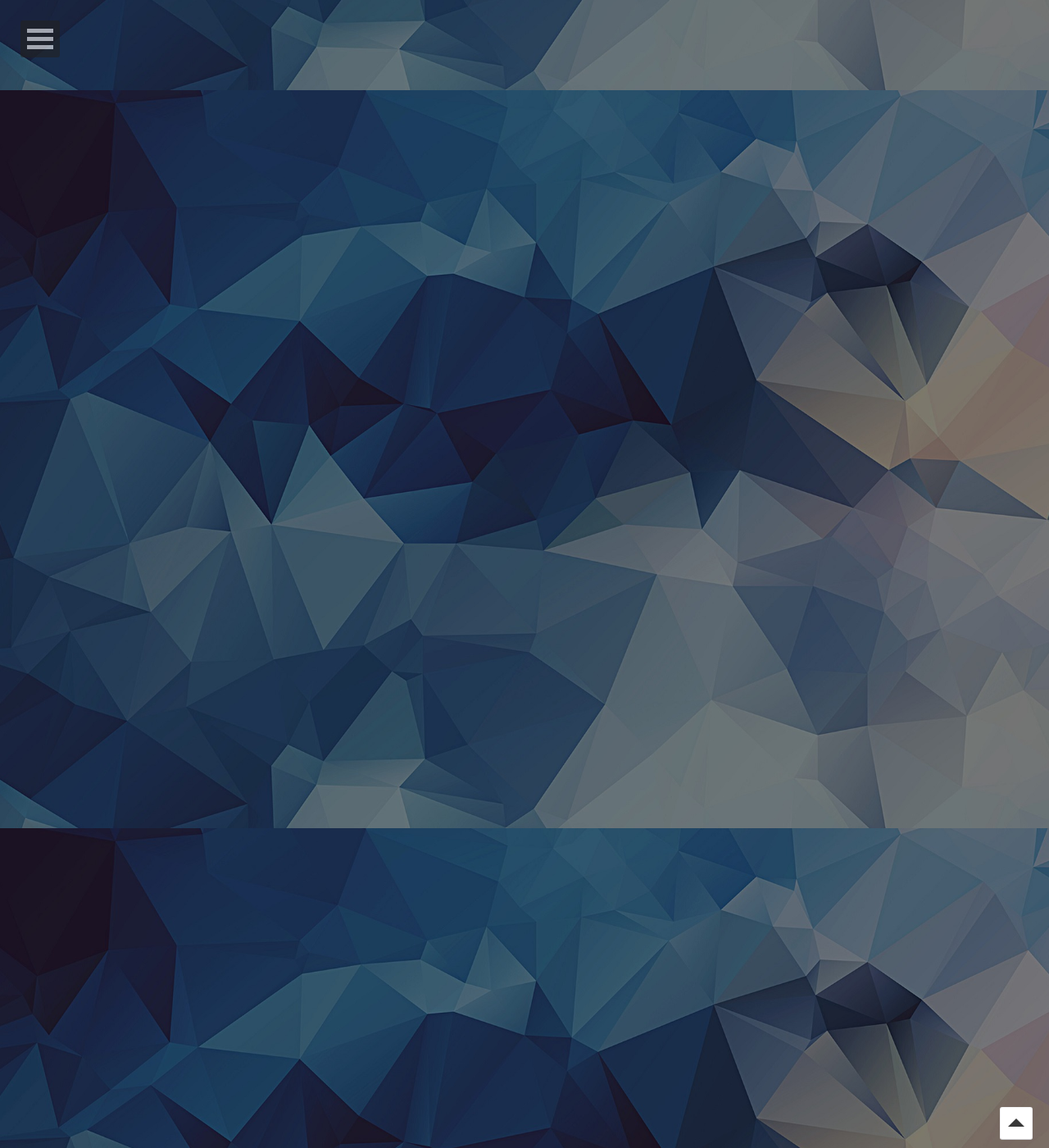
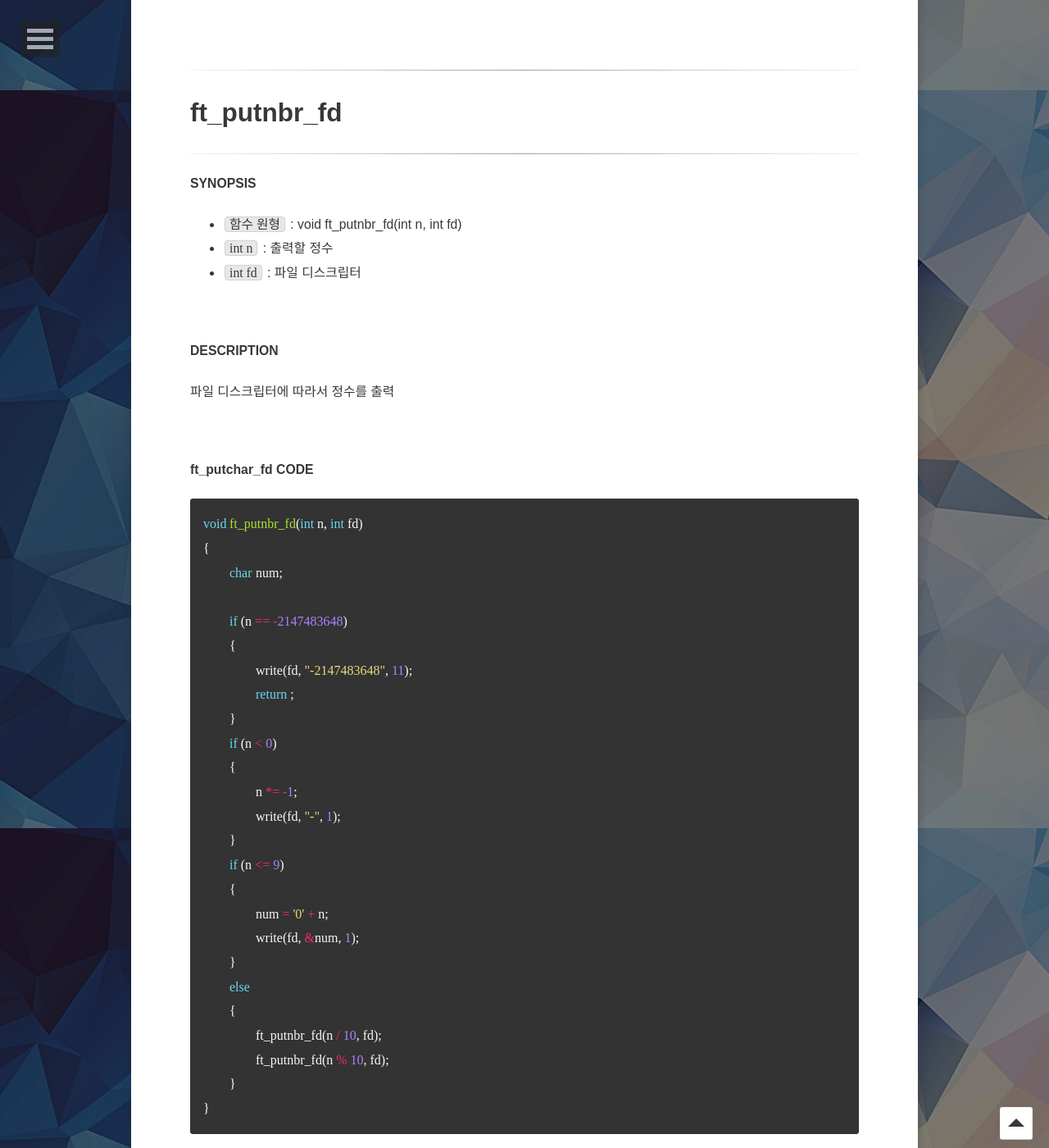
Before and after one commit to 2unbini/2unbini.github.io, a Jekyll site: the page built from _posts/42_LIBFT/2021-05-11-write.md, in a window 1280 px wide and 1400 px high, scrolled down 3490 px. Shown: the whole window at 82% size. Built offline with Jekyll 4.4.1, drawn with Linux system fonts in a browser that asks for light colours; some web fonts are replaced; comment, search, counter and statistics services are not loaded; a file with an impossible date is left out; some of the changed text lies outside the part shown.

Commit message:
Update 2021-05-11-write.md

````diff
--- a/_posts/42_LIBFT/2021-05-11-write.md
+++ b/_posts/42_LIBFT/2021-05-11-write.md
@@ -86,7 +86,115 @@
 }
 ```
 
-fd값이
+딱히 설명할게 없는것 같다.
 
 <br />
 <br />
+
+---
+
+# ft_putendl_fd
+
+---
+
+#### SYNOPSIS
+
+* `함수 원형` : void	ft_putendl_fd(char *s, int fd)
+* `char *s` : 출력할 문자열
+* `int fd` : 파일 디스크립터
+
+<br />
+
+#### DESCRIPTION
+
+파일 디스크립터에 따라서 문자열을 출력하고 개행
+
+<br />
+
+#### ft_putendl_fd CODE
+```c
+void	ft_putendl_fd(char *s, int fd)
+{
+	if (!s || fd < 0)
+		return ;
+	while (*s)
+	{
+		write(fd, s, 1);
+		s++;
+	}
+	write(fd, "\n", 1);
+}
+```
+
+딱히 설명할게 없는것 같다.
+
+<br />
+<br />
+
+---
+
+# ft_putnbr_fd
+
+---
+
+#### SYNOPSIS
+
+* `함수 원형` : void ft_putnbr_fd(int n, int fd)
+* `int n` : 출력할 정수
+* `int fd` : 파일 디스크립터
+
+<br />
+
+#### DESCRIPTION
+
+파일 디스크립터에 따라서 정수를 출력
+
+<br />
+
+#### ft_putchar_fd CODE
+```c
+void	ft_putnbr_fd(int n, int fd)
+{
+	char	num;
+
+	if (n == -2147483648)
+	{
+		write(fd, "-2147483648", 11);
+		return ;
+	}
+	if (n < 0)
+	{
+		n *= -1;
+		write(fd, "-", 1);
+	}
+	if (n <= 9)
+	{
+		num = '0' + n;
+		write(fd, &num, 1);
+	}
+	else
+	{
+		ft_putnbr_fd(n / 10, fd);
+		ft_putnbr_fd(n % 10, fd);
+	}
+}
+```
+
+write은 문자열을 출력하므로 정수를 문자열로 변환한 다음 출력한다.
+
+변환을 위해서 재귀함수를 이용했다.
+
+음수가 들어오면 양수로 변환하여 처리할 것이다.
+
+2147483648은 int범위를 벗어나므로 따로 출력을 해준다.
+
+한자리수가 될때까지 재귀가 돌고 한자리수씩 출력을 진행한다.
+
+<br />
+<br />
+
+### 3줄 요약
+
+#### 1. 이~지
+#### 2. write의 파일디스크립터 개념을 알려면 운영체제에 대한 개념이 필요해보인다.
+#### 3. printf가 굉장히 편한거였다. cout도 printf보다 편한데 빨리 다음 과제해서 printf쓰고싶다.
````
Also changed, not shown: other parts of _posts/42_LIBFT/2021-05-11-write.md (+1 -1 lines).
